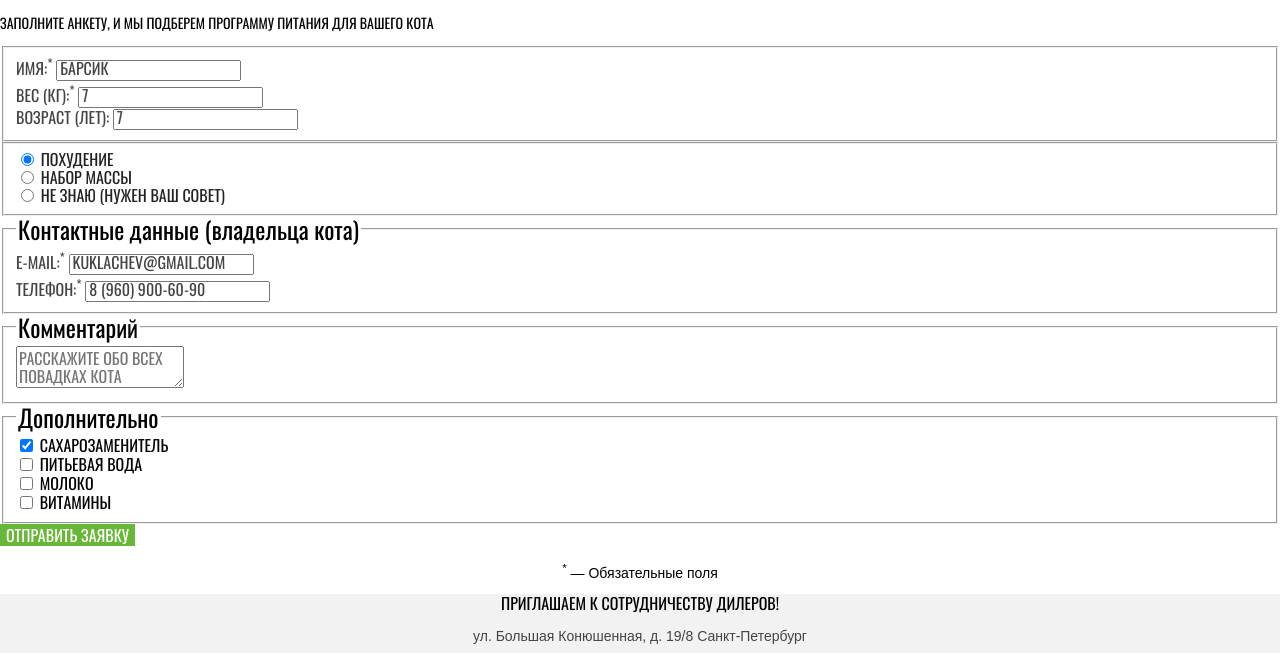
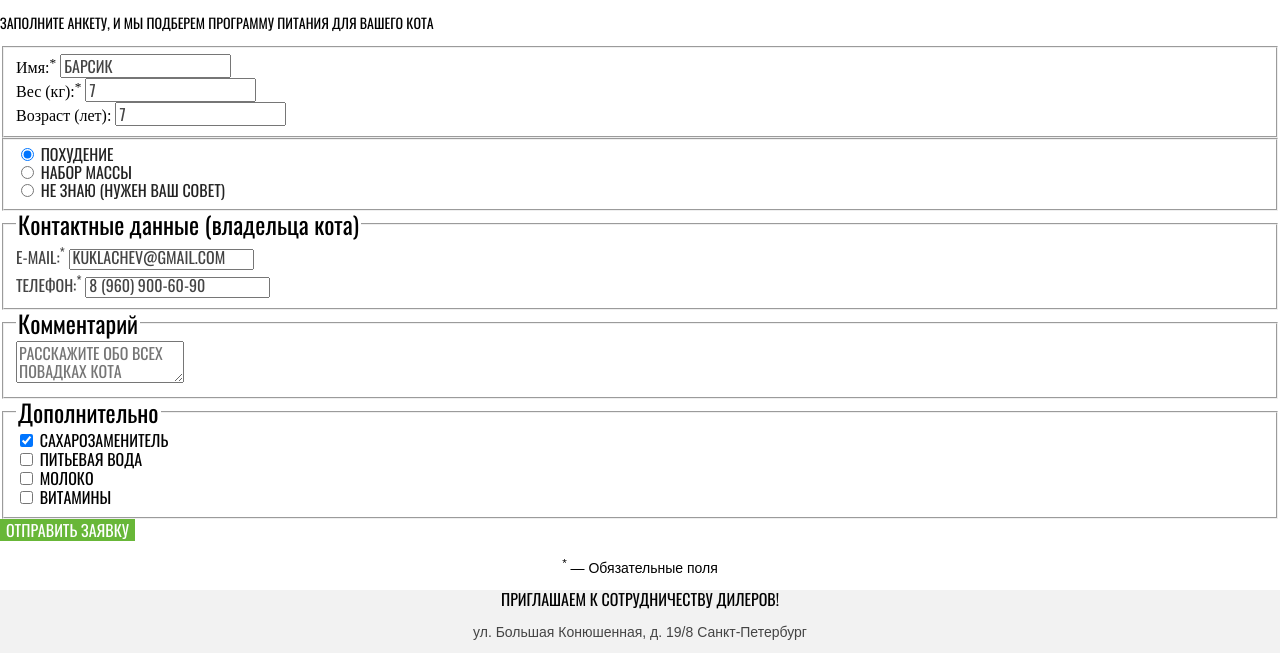
Before and after one commit to aidlvsk/1167095-cat-energy-22, a website: page source/form.html in a window 1280 px wide. Shown: the part 214-867 px from the top of the page. Drawn offline with nearby package versions, Linux system fonts and the light colour scheme; files that its build step writes are made by us from their sources.

Commit message:
правки по форме

```diff
--- a/source/less/blocks/user-list.less
+++ b/source/less/blocks/user-list.less
@@ -4,7 +4,7 @@
   padding: 0;
 }
 
-.user-list__item,
+.user-list__input,
 .user-list__input::placeholder {
   font-family: "Oswald", "Tahoma", sans-serif;
   font-weight: 400;
--- a/source/less/global/fonts.less
+++ b/source/less/global/fonts.less
@@ -1,7 +1,7 @@
 @font-face {
   font-family: "Oswald";
-  src: url("../fonts/oswaldregular.woff2") format("woff2"),
-    url("../fonts/oswaldregular.woff") format("woff");
+  src: url("../../fonts/oswaldregular.woff2") format("woff2"),
+    url("../../fonts/oswaldregular.woff") format("woff");
   font-weight: 400;
   font-style: normal;
   font-display: swap;
```
